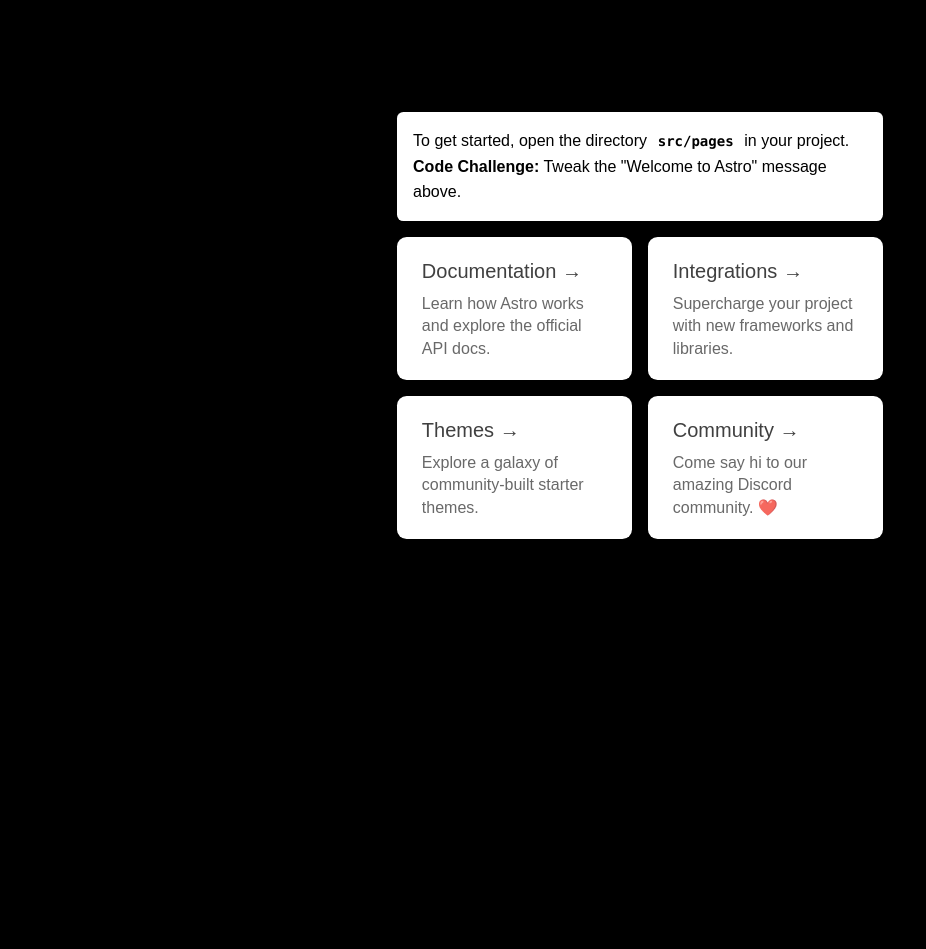
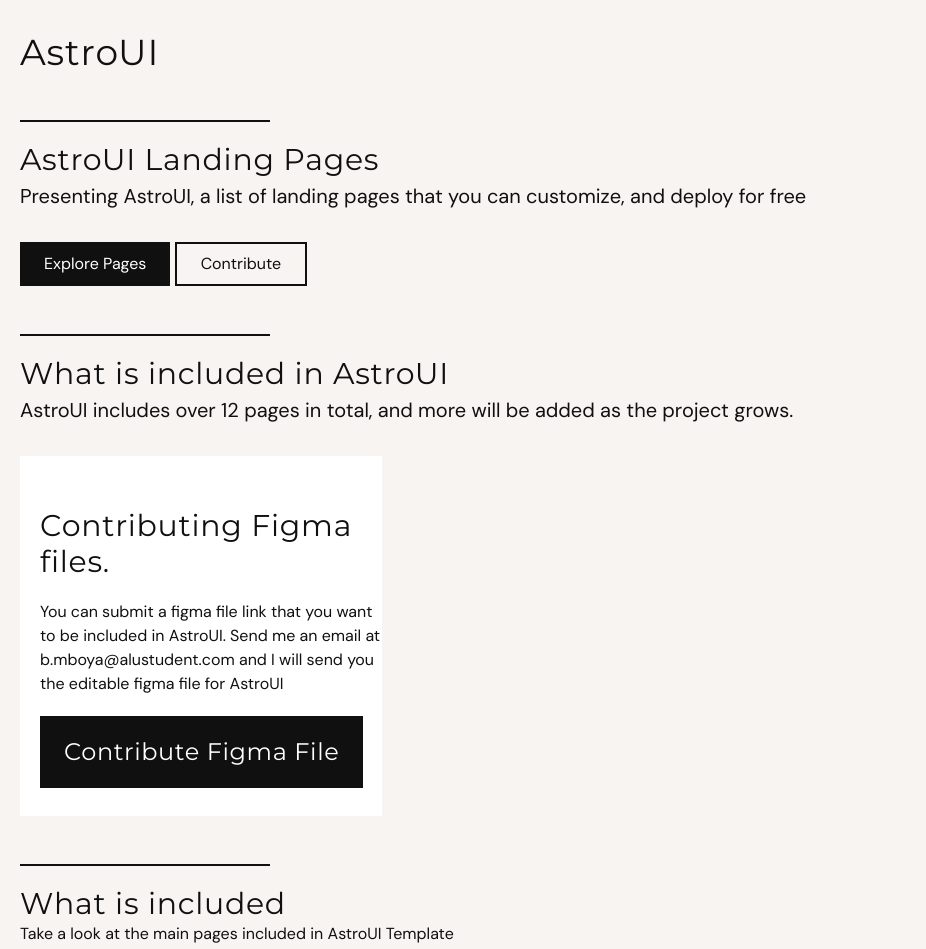
Before and after one commit to BrightonMboya/AstroUI, an Astro site: page / in a window 1280 px wide. Shown: the top 949 px of the page, without its empty margins (0-926 px from the left). Before the commit the page ends 800 px from the top, so only its background shows below. Built offline with nearby package versions, Linux system fonts and the light colour scheme; Astro itself is replaced by a stand-in of ours.

Commit message:
started the home page

```diff
--- a/src/pages/index.astro
+++ b/src/pages/index.astro
@@ -1,81 +1,129 @@
 ---
-import Layout from '../layouts/Layout.astro';
-import Card from '../components/Card.astro';
+import Layout from "../layouts/Layout.astro";
+import "@fontsource/montserrat";
+import "@fontsource/dm-sans";
+const date = new Date().getFullYear();
 ---
 
 <Layout title="Welcome to Astro.">
-	<main>
-		<h1>Welcome to <span class="text-gradient">Astro</span></h1>
-		<p class="instructions">
-			To get started, open the directory <code>src/pages</code> in your project.<br />
-			<strong>Code Challenge:</strong> Tweak the "Welcome to Astro" message above.
+  <main class="bg-[#f7f4f2] font-sans pt-[2rem] pl-5 text-[#101010] w-full">
+    <nav>
+      <h3 class="font-montserrat tracking-wide text-4xl">AstroUI</h3>
+    </nav>
+
+    <section class="mt-[3rem]">
+      <div class="w-[250px] h-[2px] bg-[#101010]"></div>
+      <h3 class="font-montserrat tracking-wide text-3xl mt-5">
+        AstroUI Landing Pages
+      </h3>
+      <p class="mt-1 text-xl font-light">
+        Presenting AstroUI, a list of landing pages that you can customize, and
+        deploy for free
       </p>
-		<ul role="list" class="link-card-grid">
-			<Card
-				href="https://docs.astro.build/"
-				title="Documentation"
-				body="Learn how Astro works and explore the official API docs."
+
+      <button
+        class="px-6 py-[10px] bg-[#101010] text-white font-medium mt-[2rem]"
+        >Explore Pages</button
+      >
+      <button class="px-6 py-2 border-2 border-[#101010]">Contribute</button>
+    </section>
+
+    <section class="mt-[3rem]">
+      <div class="w-[250px] h-[2px] bg-[#101010]"></div>
+      <h3 class="font-montserrat tracking-wide text-3xl mt-5">
+        What is included in AstroUI
+      </h3>
+      <p class="mt-1 text-xl font-light">
+        AstroUI includes over 12 pages in total, and more will be added as the
+        project grows.
+      </p>
+
+      <div class="bg-white h-[360px] w-[362px] mt-[2rem] pt-[2rem] pl-5">
+        <!-- <img
+          src="/images/figma_logo.png"
+          class="w-[100px] object-cover h-[160px]"
+          alt="figma"
+          loading="lazy"
+        /> -->
+        <h3 class="font-montserrat tracking-wide text-3xl mt-5">
+          Contributing Figma files.
+        </h3>
+        <p class="text-[#101010] mt-5">
+          You can submit a figma file link that you want to be included in
+          AstroUI. Send me an email at b.mboya@alustudent.com and I will send
+          you the editable figma file for AstroUI
+        </p>
+
+        <button
+          class="font-montserrat tracking-wide text-2xl mt-5 bg-[#101010] text-white px-6 py-[20px]"
+          >Contribute Figma File</button
+        >
+      </div>
+    </section>
+
+    <section class="mt-[3rem]">
+      <div class="w-[250px] h-[2px] bg-[#101010]"></div>
+      <h3 class="font-montserrat tracking-wide text-3xl mt-5">
+        What is included
+      </h3>
+      <p class="mb-[2rem]">
+        Take a look at the main pages included in AstroUI Template
+      </p>
+      <div class="flex flex-col items-center">
+        <div class="bg-[#f7f7f7] w-[300px] h-[380px] border-2 border-[#101011]">
+          <img
+            src="/images/snapshot.png"
+            class="w-[300px] object-cover h-[340px]"
+            alt="landing page"
+            loading="lazy"
           />
-			<Card
-				href="https://astro.build/integrations/"
-				title="Integrations"
-				body="Supercharge your project with new frameworks and libraries."
+          <h3 class="text-3xl text-center">Agencies</h3>
+        </div>
+      </div>
+
+      <div class="flex flex-col items-center mt-5">
+        <div class="bg-[#f7f7f7] w-[300px] h-[380px] border-2 border-[#101011]">
+          <img
+            src="/images/snapshot.png"
+            class="w-[300px] object-cover h-[340px]"
+            alt="landing page"
+            loading="lazy"
           />
-			<Card
-				href="https://astro.build/themes/"
-				title="Themes"
-				body="Explore a galaxy of community-built starter themes."
+          <h3 class="text-3xl text-center">Portfolios</h3>
+        </div>
+      </div>
+
+      <div class="flex flex-col items-center mt-5">
+        <div class="bg-[#f7f7f7] w-[300px] h-[380px] border-2 border-[#101011]">
+          <img
+            src="/images/snapshot.png"
+            class="w-[300px] object-cover h-[340px]"
+            alt="landing page"
+            loading="lazy"
           />
-			<Card
-				href="https://astro.build/chat/"
-				title="Community"
-				body="Come say hi to our amazing Discord community. ❤️"
+          <h3 class="text-3xl text-center">Product Demos</h3>
+        </div>
+      </div>
+
+      <div class="flex flex-col items-center mt-5">
+        <div class="bg-[#f7f7f7] w-[300px] h-[380px] border-2 border-[#101011]">
+          <img
+            src="/images/snapshot.png"
+            class="w-[300px] object-cover h-[340px]"
+            alt="landing page"
+            loading="lazy"
           />
-		</ul>
+          <h3 class="text-3xl text-center">Product Demos</h3>
+        </div>
+      </div>
+      <button
+        class="px-6 py-[10px] bg-[#101010] text-white font-medium mt-[2rem]"
+        >Contribute</button
+      >
+    </section>
+
+    <foooter>
+      <p class="pt-[4rem] text-center text-lg">All Rights Reserved, Astro UI</p>
+    </foooter>
   </main>
 </Layout>
-
-<style>
-	main {
-		margin: auto;
-		padding: 1.5rem;
-		max-width: 60ch;
-	}
-	h1 {
-		font-size: 3rem;
-		font-weight: 800;
-		margin: 0;
-	}
-	.text-gradient {
-		background-image: var(--accent-gradient);
-		-webkit-background-clip: text;
-		-webkit-text-fill-color: transparent;
-		background-size: 400%;
-		background-position: 0%;
-	}
-	.instructions {
-		line-height: 1.6;
-		margin: 1rem 0;
-		border: 1px solid rgba(var(--accent), 25%);
-		background-color: white;
-		padding: 1rem;
-		border-radius: 0.4rem;
-	}
-	.instructions code {
-		font-size: 0.875em;
-		font-weight: bold;
-		background: rgba(var(--accent), 12%);
-		color: rgb(var(--accent));
-		border-radius: 4px;
-		padding: 0.3em 0.45em;
-	}
-	.instructions strong {
-		color: rgb(var(--accent));
-	}
-	.link-card-grid {
-		display: grid;
-		grid-template-columns: repeat(auto-fit, minmax(24ch, 1fr));
-		gap: 1rem;
-		padding: 0;
-	}
-</style>
```
Also changed, not shown: public/images/snapshot.png (added). Lines whose indentation alone changed are shown as unchanged.
